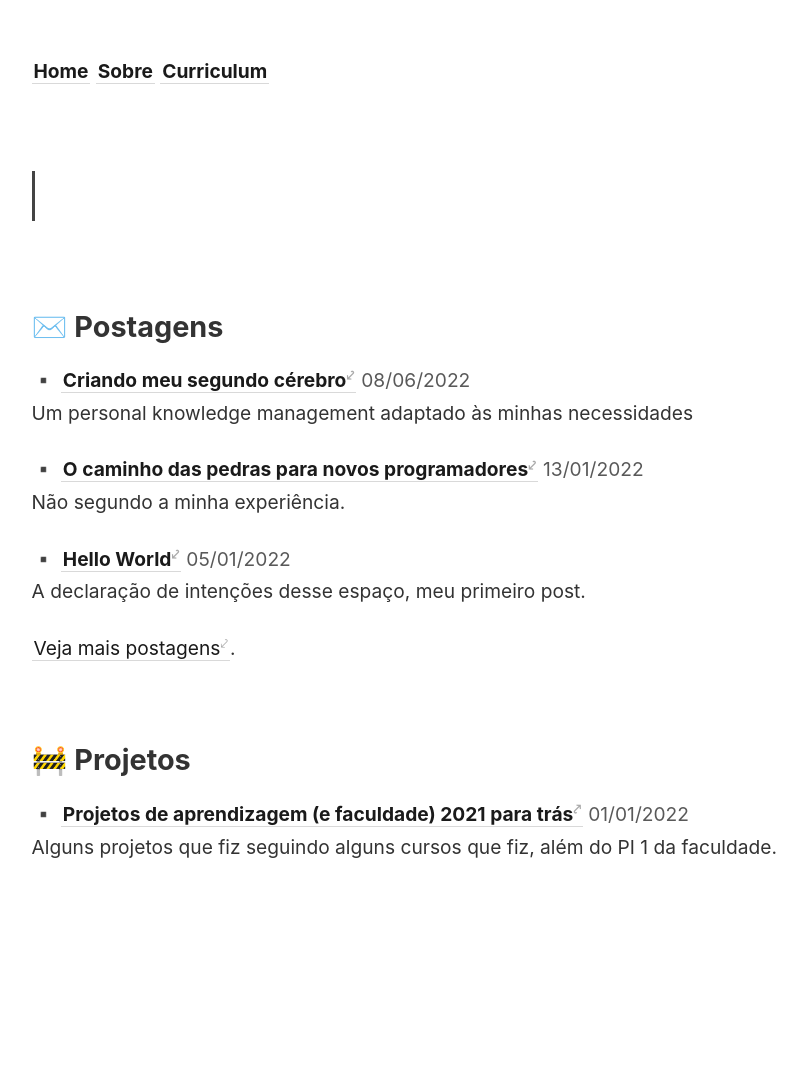
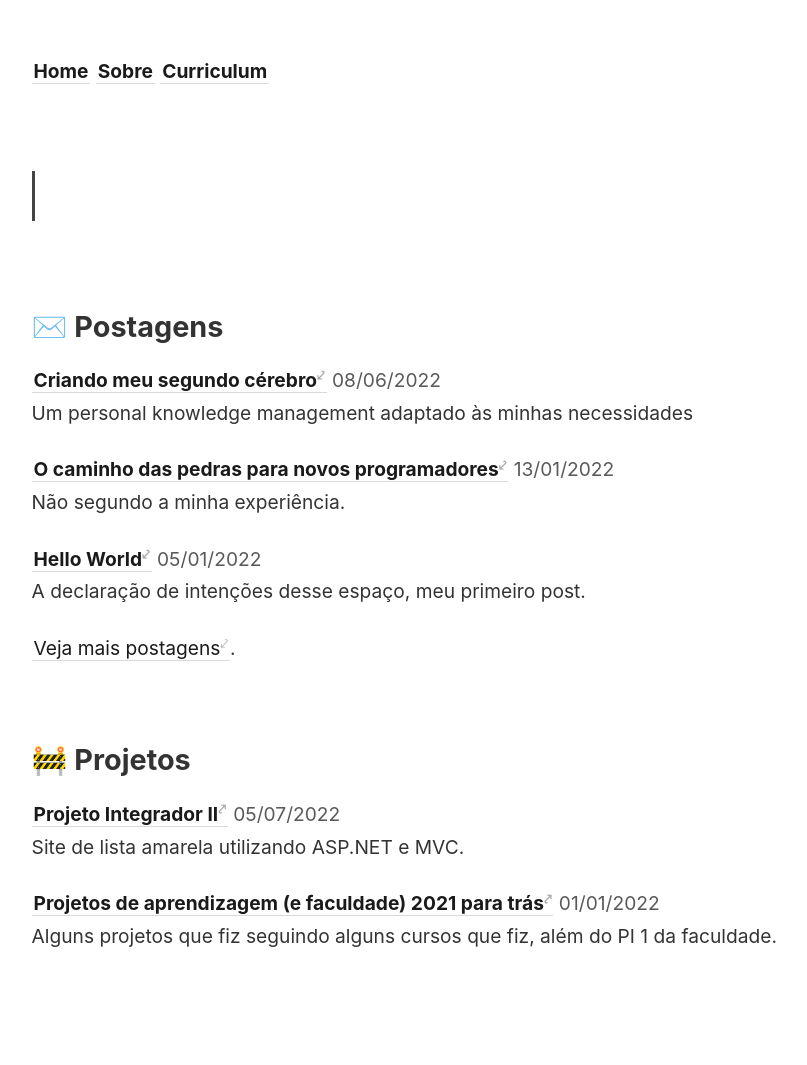
Before and after one commit to gio-bon/MyDigitalGarden, a Jekyll site: the page built from _pages/index.md, in a window 1280 px wide. Shown: the whole page, without its empty margins (186-993 px from the left). Built offline with Jekyll 4.4.1, drawn with Linux system fonts in a browser that asks for light colours; before the commit the page ends 976 px from its top, so only the background shows below that.

Commit message:
05/07/22

```diff
--- a/_data/projects.yml
+++ b/_data/projects.yml
@@ -1,3 +1,7 @@
+- name: Projeto Integrador II
+  description_html: Site de lista amarela utilizando ASP.NET e MVC.
+  url: https://github.com/univesp-bariri/UnivespPI2
+  date: 2022-07-05
 - name: Projetos de aprendizagem (e faculdade) 2021 para trás
   description_html: Alguns projetos que fiz seguindo alguns cursos que fiz, além do PI 1 da faculdade.
   url: https://gist.github.com/gio-bon/ca5067d27bdcf70ac30a15bef404fb67
--- a/_pages/index.md
+++ b/_pages/index.md
@@ -18,7 +18,7 @@ permalink: /
     {% assign post_limit = 7 %}
     {% for post in site.posts limit: post_limit %}
     <div class="list-entry">
-      <div> ▪️ <a class="internal-link" style="font-weight:bold;" href="{{ post.url }}">{{ post.title }}</a> <span class="faded">{{ post.date | date: "%d/%m/%Y" }}</span></div>
+      <div> <a class="internal-link" style="font-weight:bold;" href="{{ post.url }}">{{ post.title }}</a> <span class="faded">{{ post.date | date: "%d/%m/%Y" }}</span></div>
       <div>{{ post.excerpt }}</div>
     </div>
     {% endfor %}
@@ -34,7 +34,7 @@ permalink: /
     {% assign project_limit = 2 %}
     {% for project in site.data.projects limit: project_limit %}
     <div class="list-entry">
-      <div> ▪️ <a target="_blank" style="font-weight:bold;" rel="noopener" href="{{ project.url }}">{{ project.name }}</a> <span class="faded">{{ project.date | date: "%d/%m/%Y" }}</span></div>
+      <div> <a target="_blank" style="font-weight:bold;" rel="noopener" href="{{ project.url }}">{{ project.name }}</a> <span class="faded">{{ project.date | date: "%d/%m/%Y" }}</span></div>
       <div>{{ project.description_html }}</div>
     </div>
     {% endfor %}
```
Also changed, not shown: _notes/Projeto Integrador II.md (added, +3 -0 lines), _pages/blog.md (+1 -1 lines), _pages/projects.md (+1 -1 lines).
